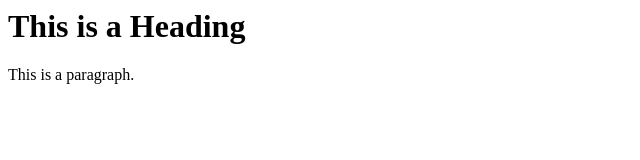
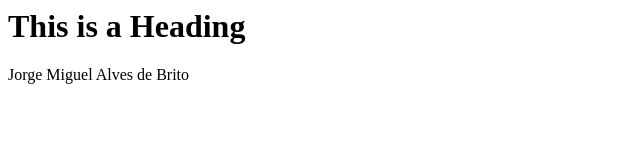
Before and after one commit to jorgemiguelabrito/APP-Plataforma, a plain HTML site: page index.html in a window 1280 px wide. Shown: the full height of the page, 0-640 px from the left. Drawn offline with Linux system fonts and the light colour scheme.

Commit message:
DevsFree

```diff
--- a/index.html
+++ b/index.html
@@ -5,7 +5,7 @@
 <body>
 
 <h1>This is a Heading</h1>
-<p>This is a paragraph.</p>
+<p>Jorge Miguel Alves de Brito</p>
 
 </body>
 </html>
```
Also changed, not shown: 1 other file.
